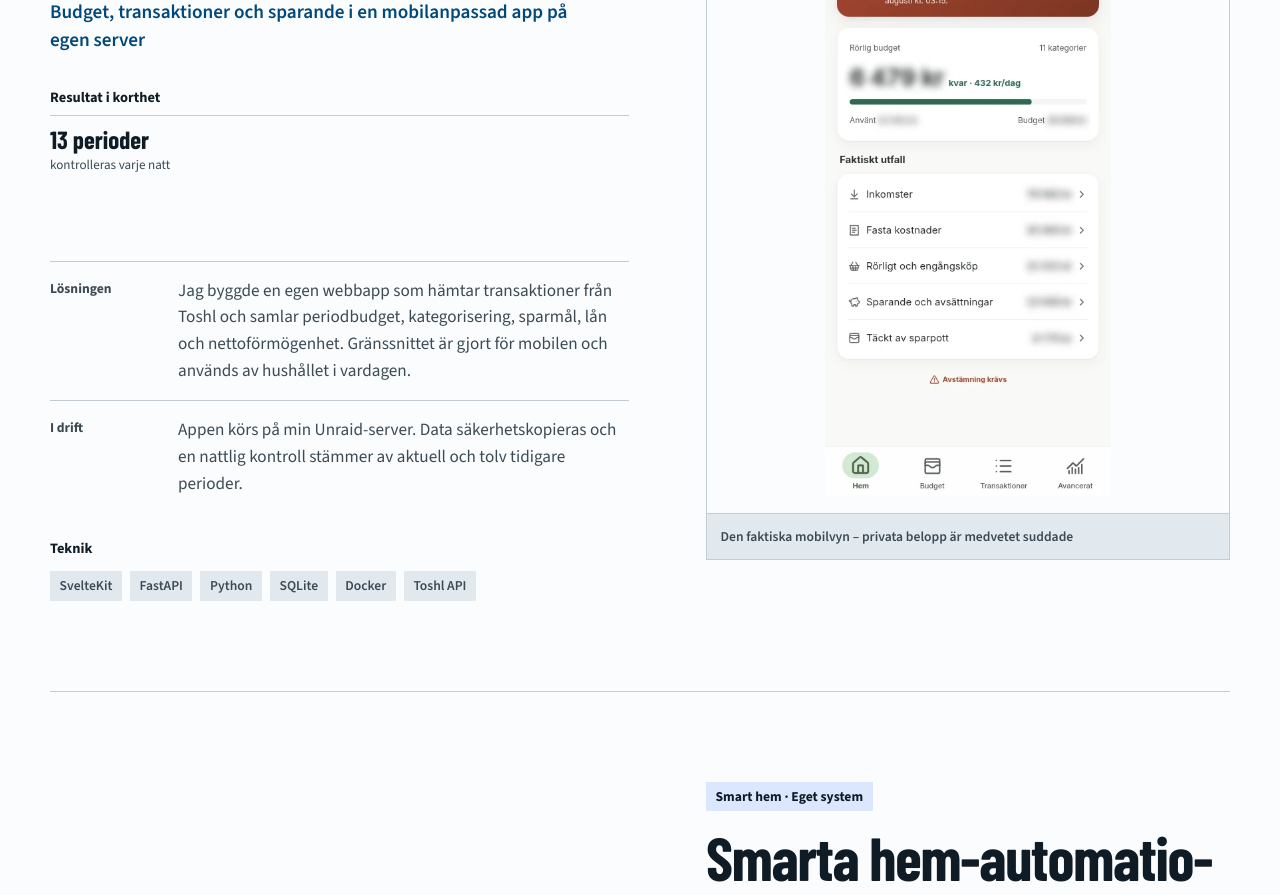
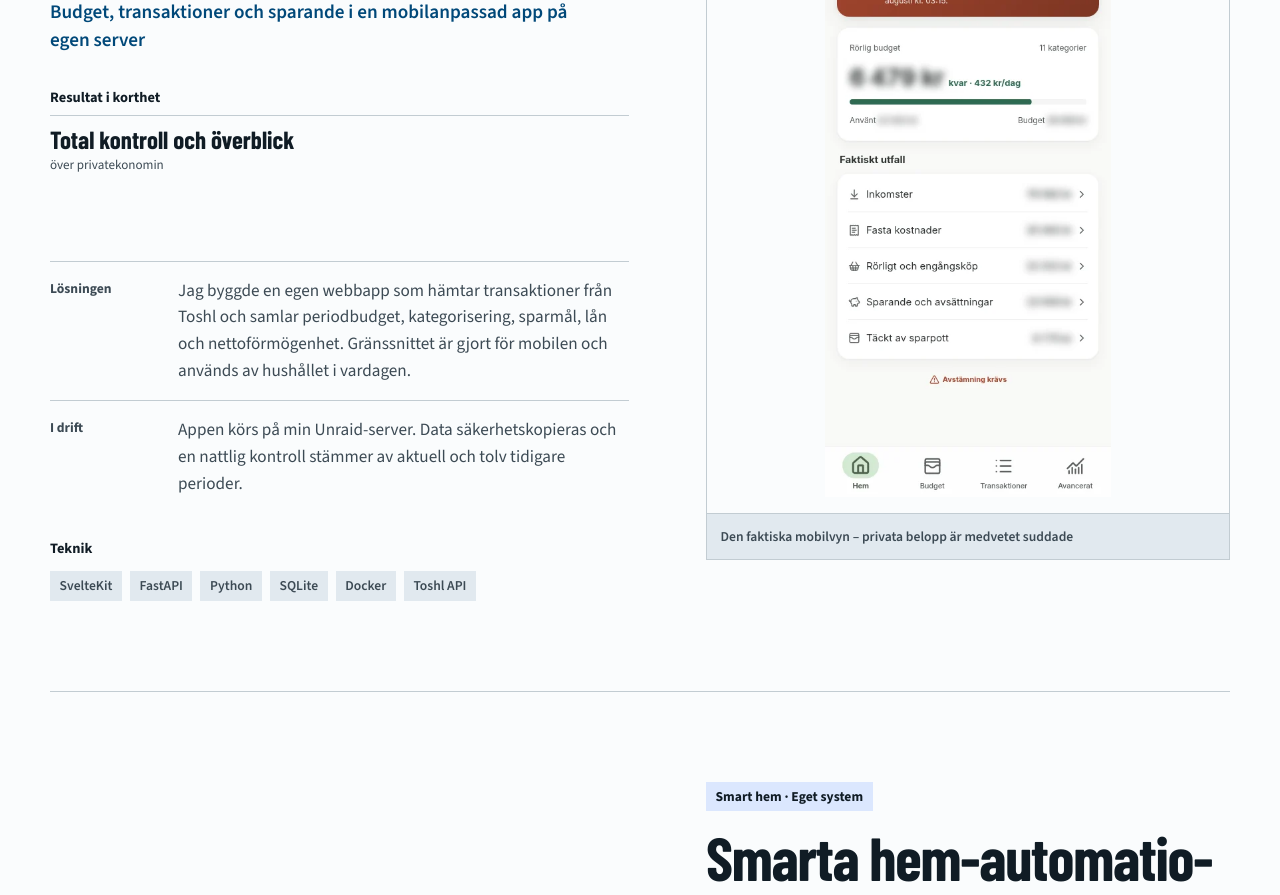
Before and after one commit to lixenstrand/portfolio, a SvelteKit app in the folder portfolio-svelte/: page / in a window 1280 px wide. Shown: the part 2960-3855 px from the top of the page. Built offline with nearby package versions, Linux system fonts and the light colour scheme.

Commit message:
Uppdatera resultattext för familjeekonomi

```diff
--- a/portfolio-svelte/src/routes/+page.svelte
+++ b/portfolio-svelte/src/routes/+page.svelte
@@ -39,7 +39,7 @@
 				'Appen körs på min Unraid-server. Data säkerhetskopieras och en nattlig kontroll stämmer av aktuell och tolv tidigare perioder.'
 			],
 			storyLabels: ['Lösningen', 'I drift'],
-			metrics: [{ value: '13 perioder', label: 'kontrolleras varje natt' }],
+			metrics: [{ value: 'Total kontroll och överblick', label: 'över privatekonomin' }],
 			technologies: ['SvelteKit', 'FastAPI', 'Python', 'SQLite', 'Docker', 'Toshl API'],
 			images: [{ src: '/images/family-finance-dashboard.png', srcWebp: '/images/family-finance-dashboard.webp', alt: 'Familjeekonomins mobilvy med periodbudget och ekonomisk uppföljning', caption: 'Den faktiska mobilvyn – privata belopp är medvetet suddade', fit: 'contain' as const, portrait: true }],
 			imageDirection: 'right' as const,
```
